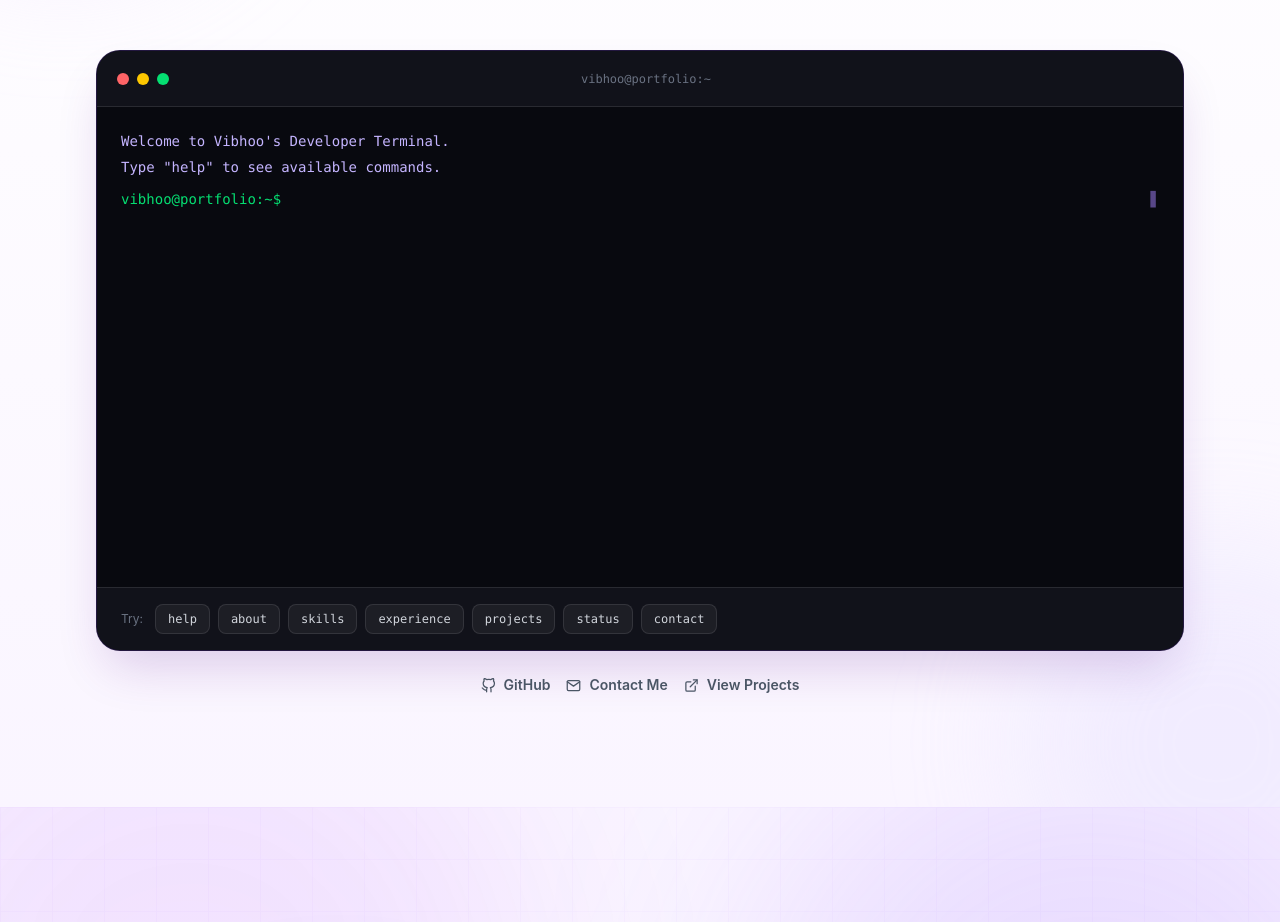
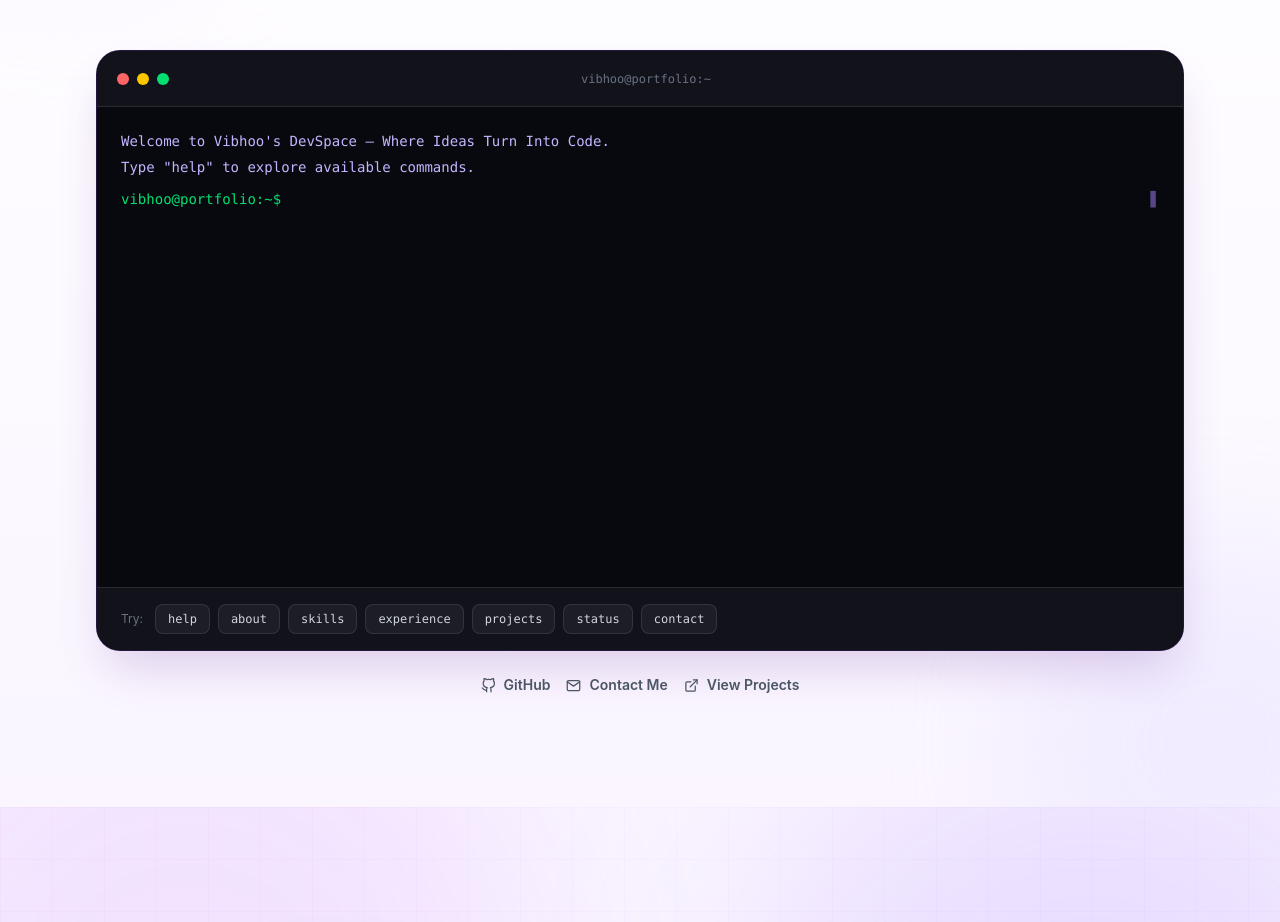
Before and after one commit to VIBHOO12/vibhoo-portfolio-v2, a React (Vite) app: page / in a window 1280 px wide. Shown: the part 4620-5542 px from the top of the page. Built offline with nearby package versions, Linux system fonts and the light colour scheme.

Commit message:
Update welcome message in DeveloperTerminal

```diff
--- a/src/components/DeveloperTerminal/DeveloperTerminal.jsx
+++ b/src/components/DeveloperTerminal/DeveloperTerminal.jsx
@@ -13,13 +13,13 @@ const commands = [
 ];
 
 const initialOutput = [
-  {
+ {
     type: "system",
-    text: "Welcome to Vibhoo's Developer Terminal.",
+    text: "Welcome to Vibhoo's DevSpace — Where Ideas Turn Into Code.",
   },
   {
     type: "system",
-    text: 'Type "help" to see available commands.',
+    text: 'Type "help" to explore available commands.',
   },
 ];
 
```
